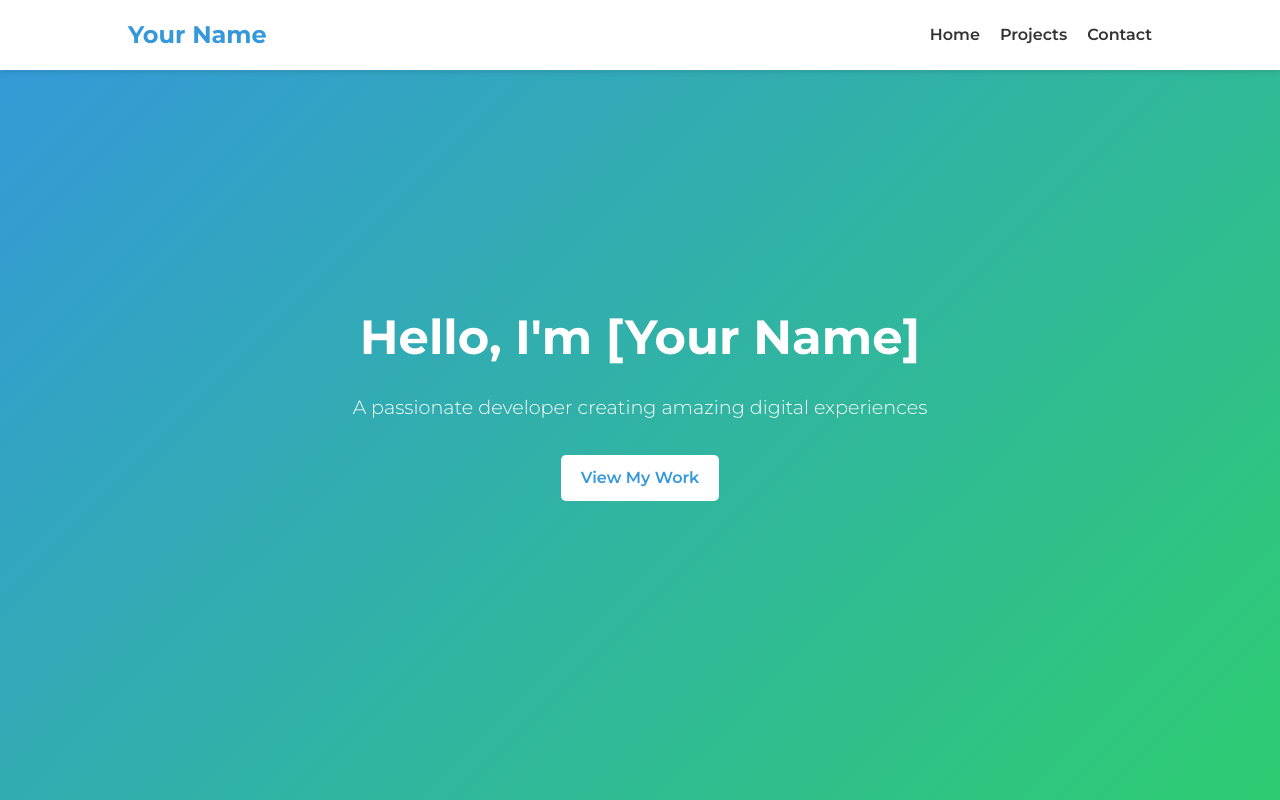
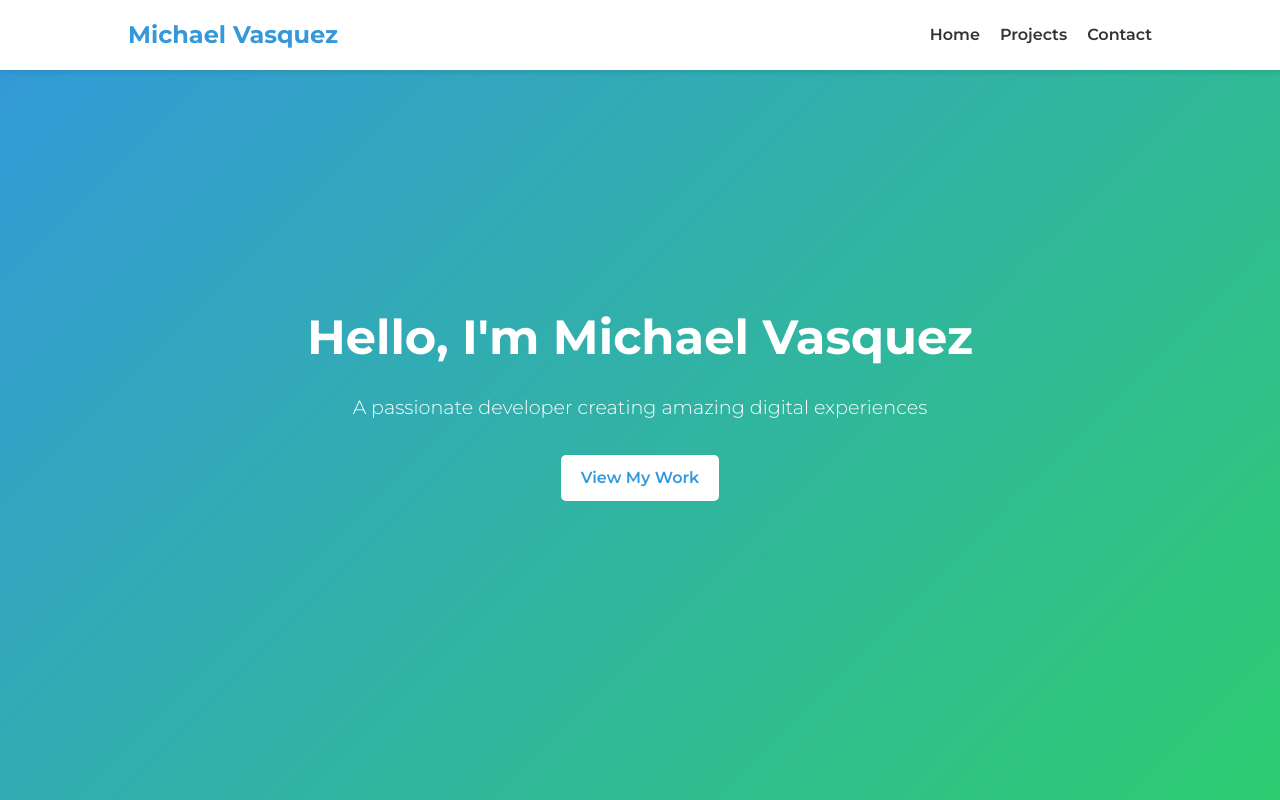
Before and after one commit to mikev305/mikev305.github.io, a plain HTML site: page index.html in a window 1280 px wide. Shown: the top 800 px of the page. Drawn offline with Linux system fonts and the light colour scheme.

Commit message:
Update index.html

```diff
--- a/index.html
+++ b/index.html
@@ -207,7 +207,7 @@
 <body>
     <header>
         <nav class="navbar container">
-            <div class="logo">Your Name</div>
+            <div class="logo">Michael Vasquez</div>
             <ul class="nav-links">
                 <li><a href="#hero">Home</a></li>
                 <li><a href="#projects">Projects</a></li>
@@ -218,7 +218,7 @@
 
     <section id="hero">
         <div class="container hero-content">
-            <h1>Hello, I'm [Your Name]</h1>
+            <h1>Hello, I'm Michael Vasquez</h1>
             <p>A passionate developer creating amazing digital experiences</p>
             <a href="#projects" class="cta-button">View My Work</a>
         </div>
```
